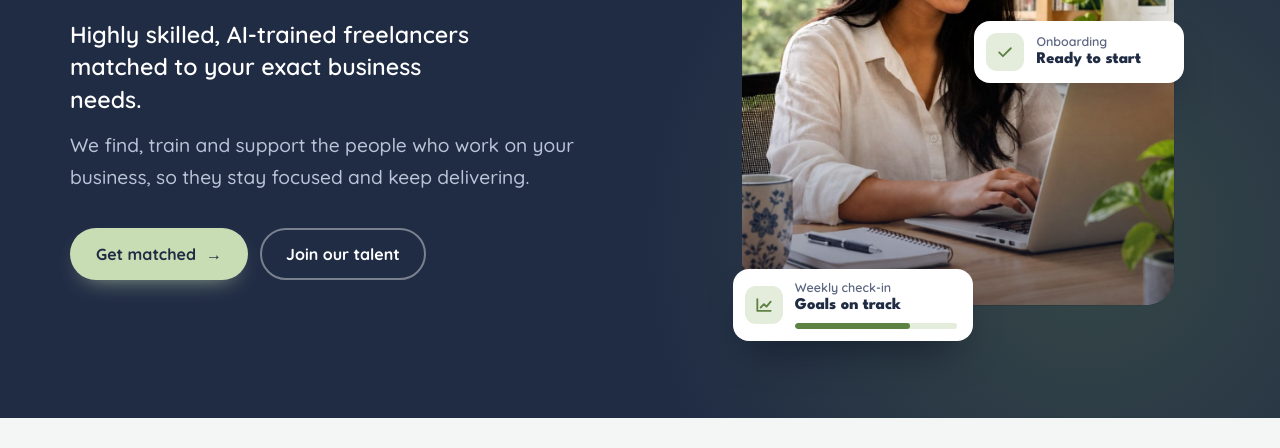
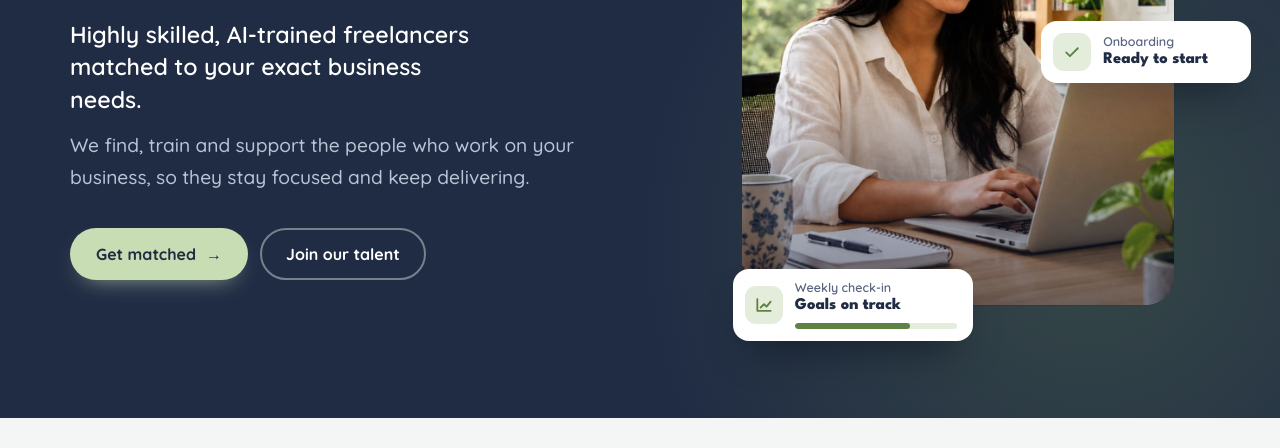
Before and after one commit to clarisehq-pandori/pandorioutsourcing, a plain HTML site: page index.html in a window 1280 px wide. Shown: the part 324-772 px from the top of the page. Drawn offline with Linux system fonts and the light colour scheme.

Commit message:
Hero: move the onboarding card further outside the photo
Co-Authored-By: Claude Opus 5.5 <noreply@anthropic.com>
Claude-Session: https://claude.ai/code/session_01WxiEpBbYd9knDzcaHARf4X

```diff
--- a/index.html
+++ b/index.html
@@ -137,7 +137,7 @@ nav .nav-cta:hover,nav .nav-cta[aria-current="page"]{color:var(--navy);backgroun
 .hv-ico{width:38px;height:38px;border-radius:11px;display:grid;place-items:center;flex:none;background:var(--leaf-soft);color:var(--leaf)}
 .hv-ico svg{width:20px;height:20px;fill:none;stroke:currentColor;stroke-width:2.2;stroke-linecap:round;stroke-linejoin:round}
 .hv-card.c1{top:0;left:0;--d:-14}
-.hv-card.c2{top:44%;right:-10px;--d:10}
+.hv-card.c2{top:44%;right:calc(-1 * clamp(56px,6vw,84px));--d:10}
 .hv-card.c3{bottom:0;left:4%;--d:-8;min-width:240px}
 .c1 .hv-ico{background:var(--sage);color:var(--navy)}
 .role-swap{display:block;overflow:hidden;height:1.2em}
```
